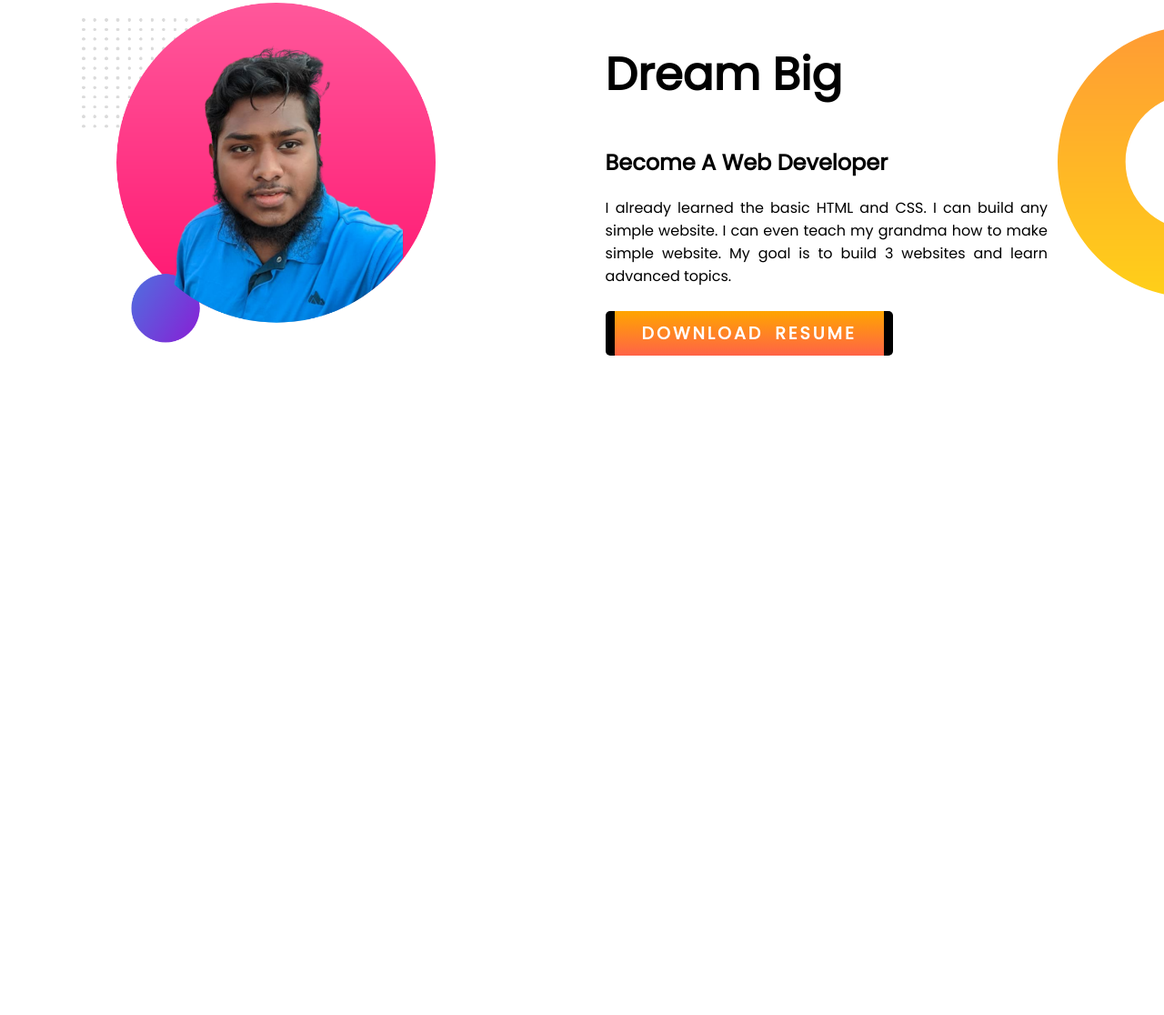
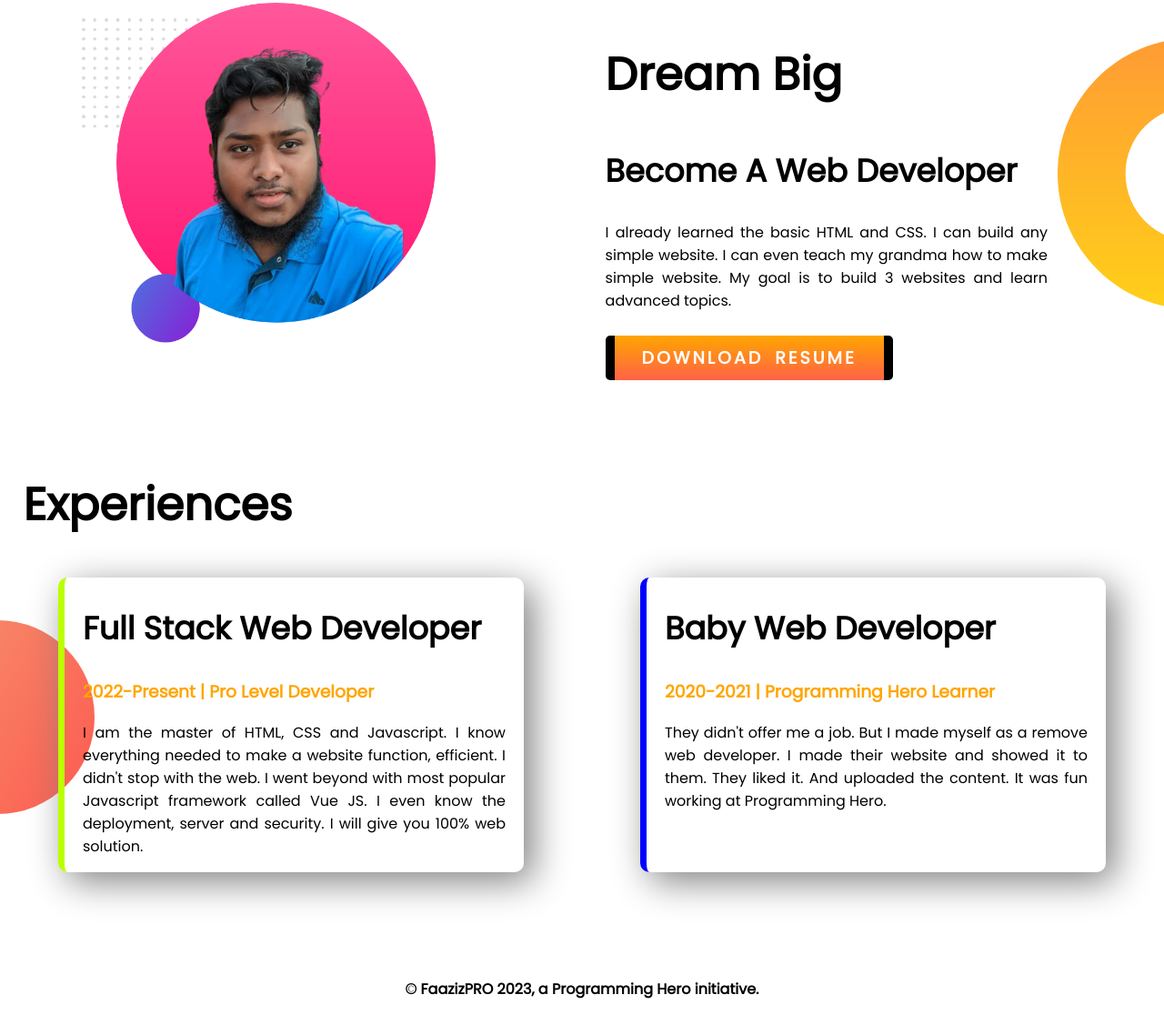
Before and after one commit to faazizpro/fahad-portfolio, a plain HTML site: page index.html in a window 1280 px wide. Shown: the part 671-1787 px from the top of the page at 91% size. Before the commit the page ends 1162 px from the top, so only its background shows below. Drawn offline with Linux system fonts and the light colour scheme.

Commit message:
styled border & added footer

```diff
--- a/index.html
+++ b/index.html
@@ -8,7 +8,7 @@
     <link rel="stylesheet" href="style.css">
 </head>
 <body>
-    <section class="top-banner">
+    <section class="top-banner flexible-container">
         <div class="half-width">
             <h1>Welcome To</h1>
             <h1> <span class="orange-color">FaazizPRO </span> World!</h1>
@@ -23,7 +23,7 @@
             </div>
     </section>
 
-    <section class="dream-big">
+    <section class="dream-big flexible-container">
         <div class="half-width">
             <img src="/images/pro-bg.png" alt="dream">
         </div>
@@ -39,5 +39,29 @@
             <a class="link-button" target="_blank" href="https://www.linkedin.com/in/fahad-abdul-aziz-faazizpro-807638149/">DOWNLOAD RESUME</a>
         </div>
     </section>
+
+    <section class="experience-area">
+        <h1 class="h1-exp">Experiences</h1>
+        <div class="flexible-container">
+            <div class="half-width-ex" id="divleft-border">
+                <h2>Full Stack Web Developer</h2>
+                <h3 class="orange-color">2022-Present | Pro Level Developer</h3>
+                <p>I am the master of HTML, CSS and Javascript. I know everything needed to make a website function, efficient. I didn't stop with the web. I went beyond with most popular Javascript framework called Vue JS. I even know the deployment, server and security. I will give you 100% web solution.
+
+                </p>
+            </div>
+            <div class="half-width-ex" id="divright-border">
+                <h2>Baby Web Developer</h2>
+                <h3 class="orange-color">2020-2021 | Programming Hero Learner
+                </h3>
+                <p>They didn't offer me a job. But I made myself as a remove web developer. I made their website and showed it to them. They liked it. And uploaded the content. It was fun working at Programming Hero.
+
+                </p>
+            </div>
+        </div>
+    </section>
 </body>
+<footer>
+    <p>© FaazizPRO 2023, a Programming Hero initiative.</p>
+</footer>
 </html>
--- a/style.css
+++ b/style.css
@@ -14,11 +14,14 @@ h1{
     font-size: 50px;
 }
 
+h2{
+    font-size: 35px;
+}
 .orange-color{
     color: orange;
 }
 
-section{
+.flexible-container{
     display: flex;
 
 }
@@ -73,3 +76,37 @@ p{
     background-position: right;
 
 }
+
+.half-width-ex{
+    margin-right: 5%;
+    margin-left: 5%;
+    box-shadow: 10px 10px 40px gray;
+    margin-bottom: 100px;
+    width: 40%;
+    padding-left: 20px;
+    padding-right: 20px;
+    border-radius: 10px;
+}
+
+.h1-exp{
+    padding-left: 2%;
+}
+
+.experience-area{
+    background-image: url(/images/exp-bg.png);
+    background-repeat: no-repeat;
+    background-position: left;
+}
+
+#divleft-border{
+    border-left: 7px solid rgb(187, 255, 0);
+}
+
+#divright-border{
+    border-left: 7px solid blue;
+}
+
+footer p{
+    text-align: center;
+    font-weight: 600;
+}
```
